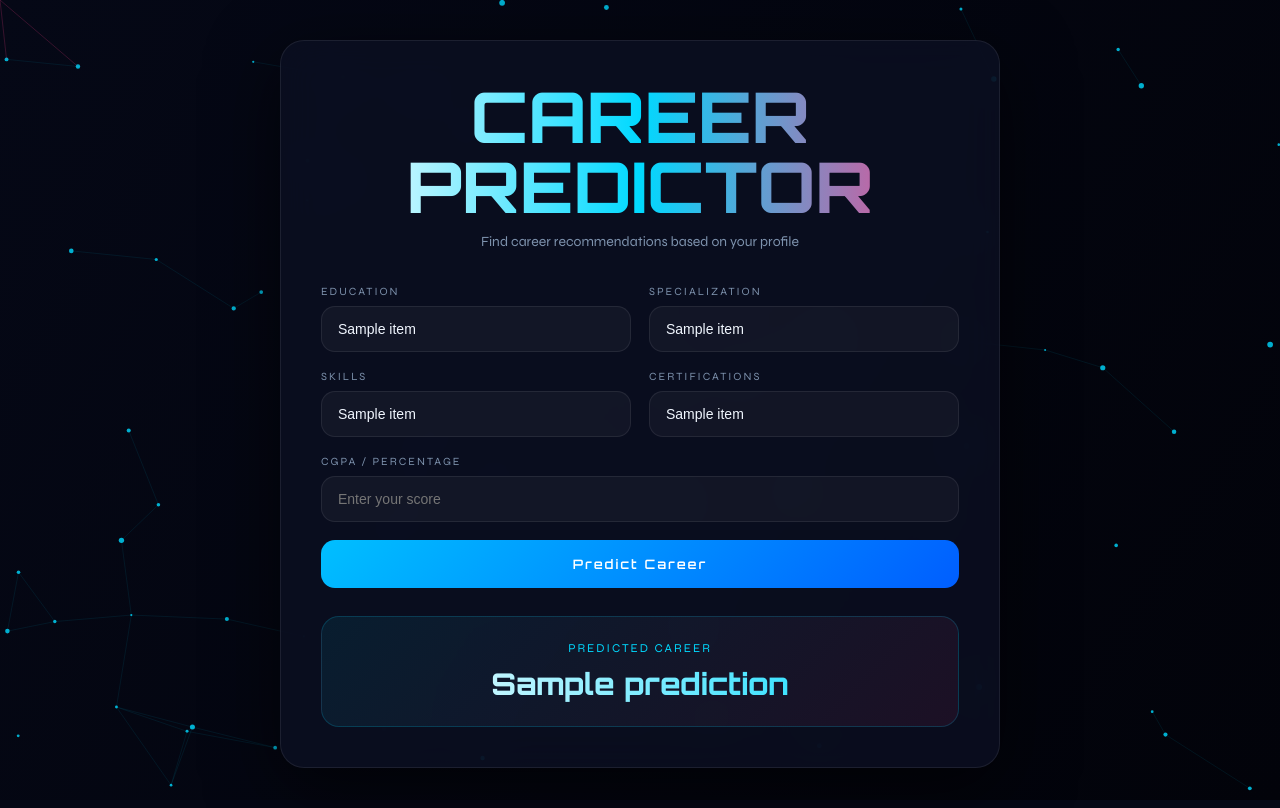
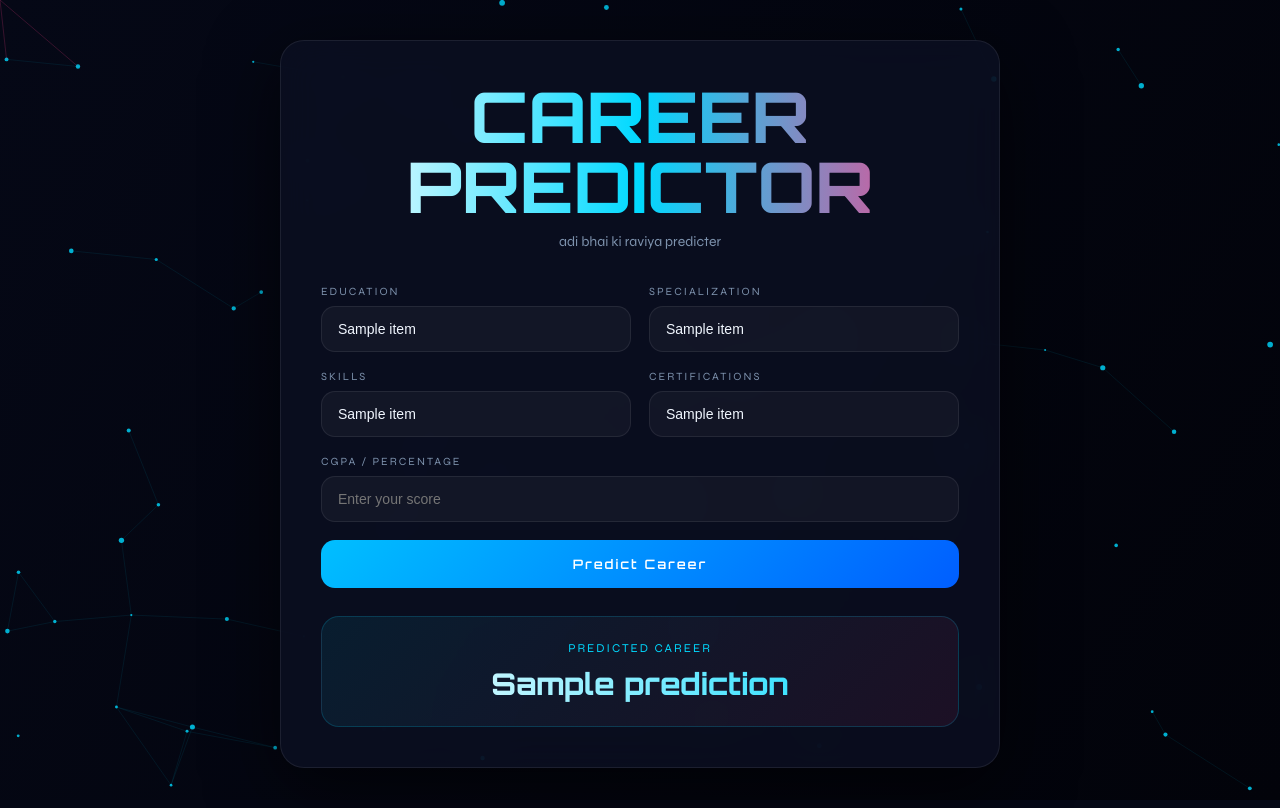
Before and after one commit to KushagraAgrawat18/IIT-CAPSTONE, a Flask app: template templates/index.html in a window 1280 px wide. Run offline with Flask 3, Linux system fonts and the light colour scheme; the template is opened without the code that fills it: most values are stand-ins (such as "Sample title", 1, 10 or a date in 2020); parts of the project's set-up code (start-up, migrations or seed data) failed here and were passed over.

Commit message:
Update index.html

```diff
--- a/templates/index.html
+++ b/templates/index.html
@@ -217,7 +217,7 @@ button:hover{
 
         <div class="heading">
             <h1>CAREER<br>PREDICTOR</h1>
-            <p>Find career recommendations based on your profile</p>
+            <p>adi bhai ki raviya predicter</p>
         </div>
 
         <form action="/predict" method="post">
```
